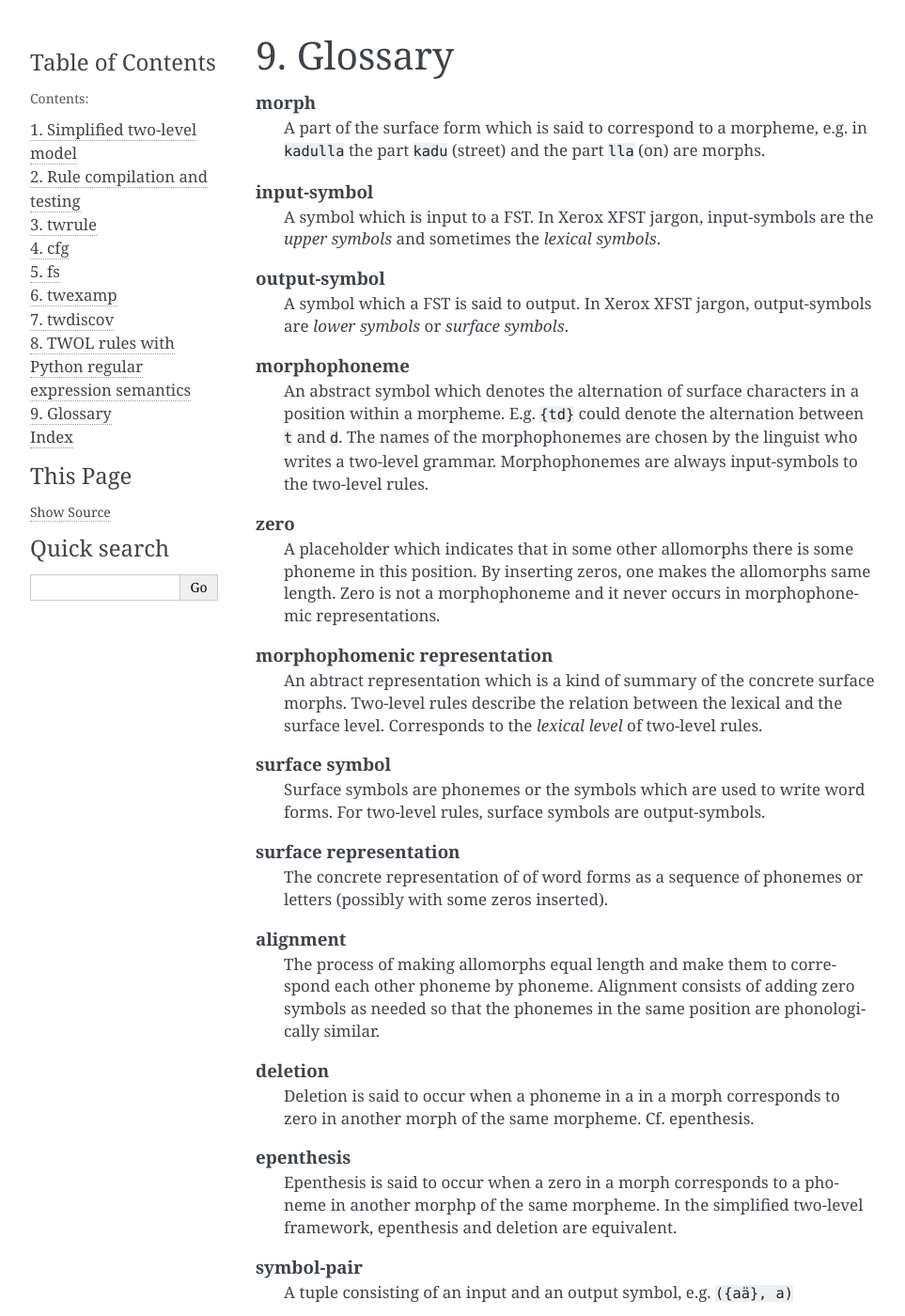
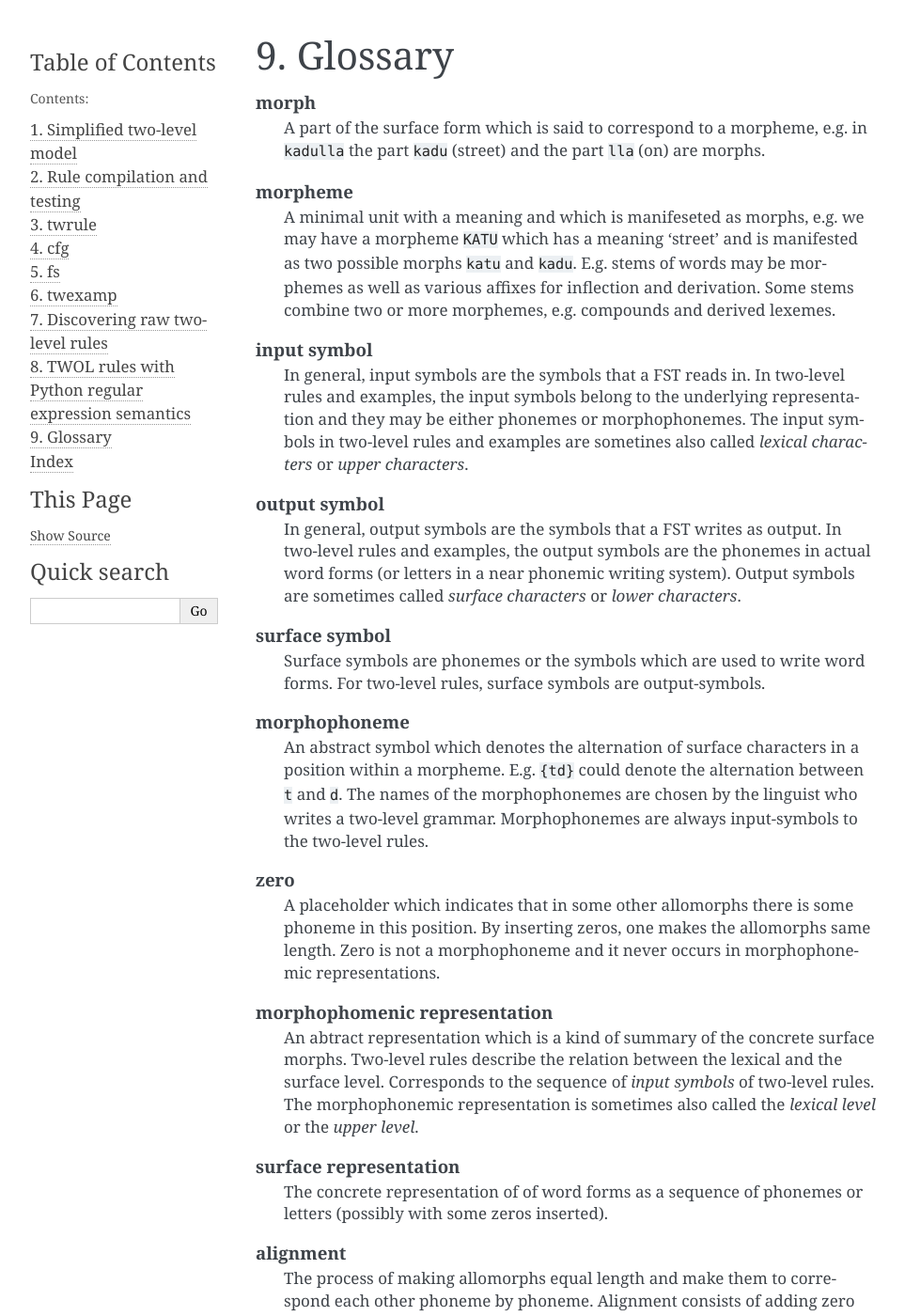
Before and after one commit to koskenni/pytwolc, a Sphinx documentation site: the page built from docs/glossary.rst, in a window 1280 px wide and 1400 px high. Shown: the whole window at 94% size, without its empty margins (148-1111 px from the left). Built offline with Sphinx 7.4.7, drawn with Linux system fonts in a browser that asks for light colours; some of the changed text lies outside the part shown.

Commit message:
minor improvements

```diff
--- a/docs/glossary.rst
+++ b/docs/glossary.rst
@@ -11,11 +11,17 @@ Glossary
    morph
      A part of the surface form which is said to correspond to a morpheme, e.g. in ``kadulla`` the part ``kadu`` (street) and the part ``lla`` (on) are morphs.
 
-   input-symbol
-     A symbol which is input to a FST.  In Xerox XFST jargon, input-symbols are the *upper symbols* and sometimes the *lexical symbols*.
+   morpheme
+     A minimal unit with a meaning and which is manifeseted as morphs, e.g. we may have a morpheme ``KATU`` which has a meaning 'street' and is manifested as two possible morphs ``katu`` and ``kadu``.  E.g. stems of words may be morphemes as well as various affixes for inflection and derivation.  Some stems combine two or more morphemes, e.g. compounds and derived lexemes.
 
-   output-symbol
-    A symbol which a FST is said to output.  In Xerox XFST jargon, output-symbols are *lower symbols* or *surface symbols*.
+   input symbol
+     In general, input symbols are the symbols that a FST reads in.  In two-level rules and examples, the input symbols belong to the underlying representation and they may be either phonemes or morphophonemes.  The input symbols in two-level rules and examples are sometines also called *lexical characters* or *upper characters*.
+
+   output symbol
+     In general, output symbols are the symbols that a FST writes as output.  In two-level rules and examples, the output symbols are the phonemes in actual word forms (or letters in a near phonemic writing system).  Output symbols are sometimes called *surface characters* or *lower characters*.
+
+   surface symbol
+     Surface symbols are phonemes or the symbols which are used to write word forms.  For two-level rules, surface symbols are output-symbols.
 
    morphophoneme
      An abstract symbol which denotes the alternation of surface characters in a position within a morpheme. E.g. ``{td}`` could denote the alternation between ``t`` and ``d``.  The names of the morphophonemes are chosen by the linguist who writes a two-level grammar.  Morphophonemes are always input-symbols to the two-level rules.
@@ -24,16 +30,13 @@ Glossary
      A placeholder which indicates that in some other allomorphs there is some phoneme in this position.  By inserting zeros, one makes the allomorphs same length.  Zero is not a morphophoneme and it never occurs in morphophonemic representations.
 
    morphophomenic representation
-     An abtract representation which is a kind of summary of the concrete surface morphs.  Two-level rules describe the relation between the lexical and the surface level.  Corresponds to the *lexical level* of two-level rules.
-
-   surface symbol
-     Surface symbols are phonemes or the symbols which are used to write word forms.  For two-level rules, surface symbols are output-symbols.
+     An abtract representation which is a kind of summary of the concrete surface morphs.  Two-level rules describe the relation between the lexical and the surface level.  Corresponds to the sequence of *input symbols* of two-level rules.  The morphophonemic representation is sometimes also called the *lexical level* or the *upper level*.
 
    surface representation
      The concrete representation of of word forms as a sequence of phonemes or letters (possibly with some zeros inserted).
 
    alignment
-     The process of making allomorphs equal length and make them to correspond each other phoneme by phoneme.  Alignment consists of adding zero symbols as needed so that the phonemes in the same position are phonologically similar.
+     The process of making allomorphs equal length and make them to correspond each other phoneme by phoneme.  Alignment consists of adding zero symbols as needed so that the phonemes in the same position are phonologically similar.  Onc could align, e.g. ``
 
    deletion
      Deletion is said to occur when a phoneme in a in a morph corresponds to zero in another morph of the same morpheme.  Cf. epenthesis.
```
Also changed, not shown: docs/twdiscov.rst (+22 -3 lines).
